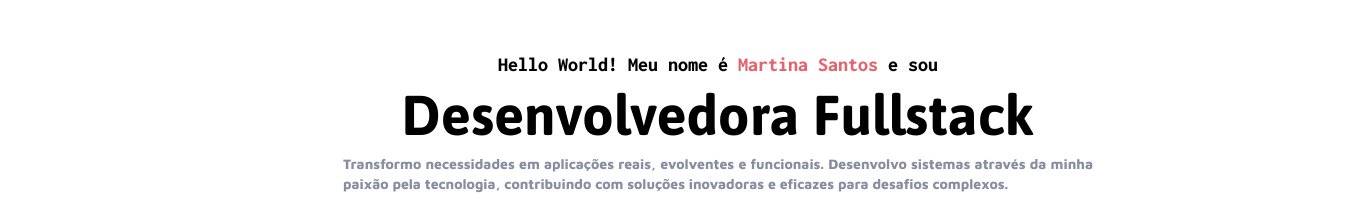
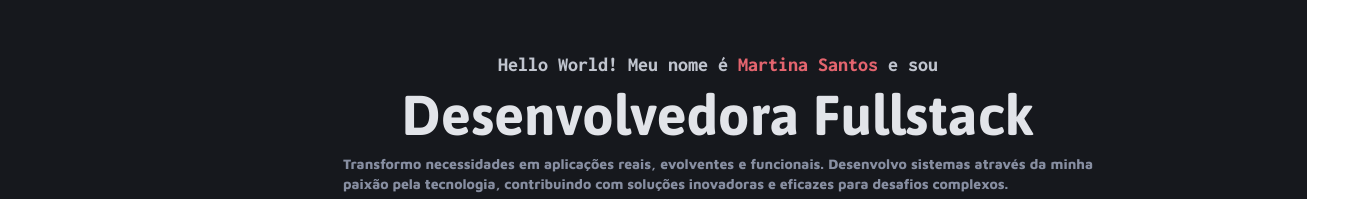
Before and after one commit to BernardoHV/portifolio, a plain HTML site: page index.html in a window 1280 px wide. Shown: the part 141-340 px from the top of the page, 1366 px wide, since content can reach past the window. Drawn offline with Linux system fonts and the light colour scheme; a web font is replaced by a local one.

Commit message:
adc background img, precisa de ajustes

```diff
--- a/styles/global.css
+++ b/styles/global.css
@@ -5,12 +5,12 @@
 }
 
 div{
-  width: 1366px;
-  height: 750px;
+  width: 1307px;
+  height: 600px;
+  background-image: url(./images/Background_Intro.png);
 }
 
 /* Cores e Fontes */
-
 :root{
 
   /* Cores */
@@ -55,6 +55,7 @@ div{
   margin-top: 56px;
   font: var(--subtitle-in);
   text-align: center;
+  color: var(--gray-500);
 }
 
 #initial h1{
@@ -64,6 +65,7 @@ div{
  line-height: 120%;
  font:800 bold;
  text-align: center;
+ color: var(--gray-600);
 }
 
 #initial p{
@@ -78,6 +80,3 @@ div{
   height: 112px;
   margin-left: 320px;
 }
-body{
-
-}
```
